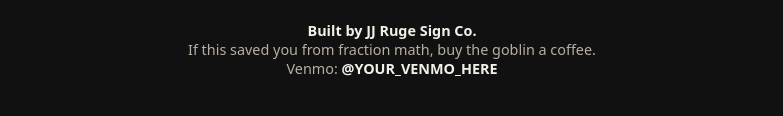
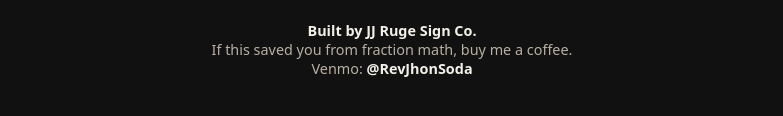
Before and after one commit to jrugejr/phoenix_calculator, a plain HTML site: page index.html in a window 1280 px wide. Shown: the part 648-764 px from the top of the page, without its empty margins (248-1031 px from the left). Drawn offline with Linux system fonts and the light colour scheme.

Commit message:
Update index.html

```diff
--- a/index.html
+++ b/index.html
@@ -116,8 +116,8 @@
     <footer>
       <p>
         <strong>Built by JJ Ruge Sign Co.</strong><br />
-        If this saved you from fraction math, buy the goblin a coffee.<br />
-        Venmo: <strong>@YOUR_VENMO_HERE</strong>
+        If this saved you from fraction math, buy me a coffee.<br />
+        Venmo: <strong>@RevJhonSoda</strong>
       </p>
     </footer>
   </div>
```
